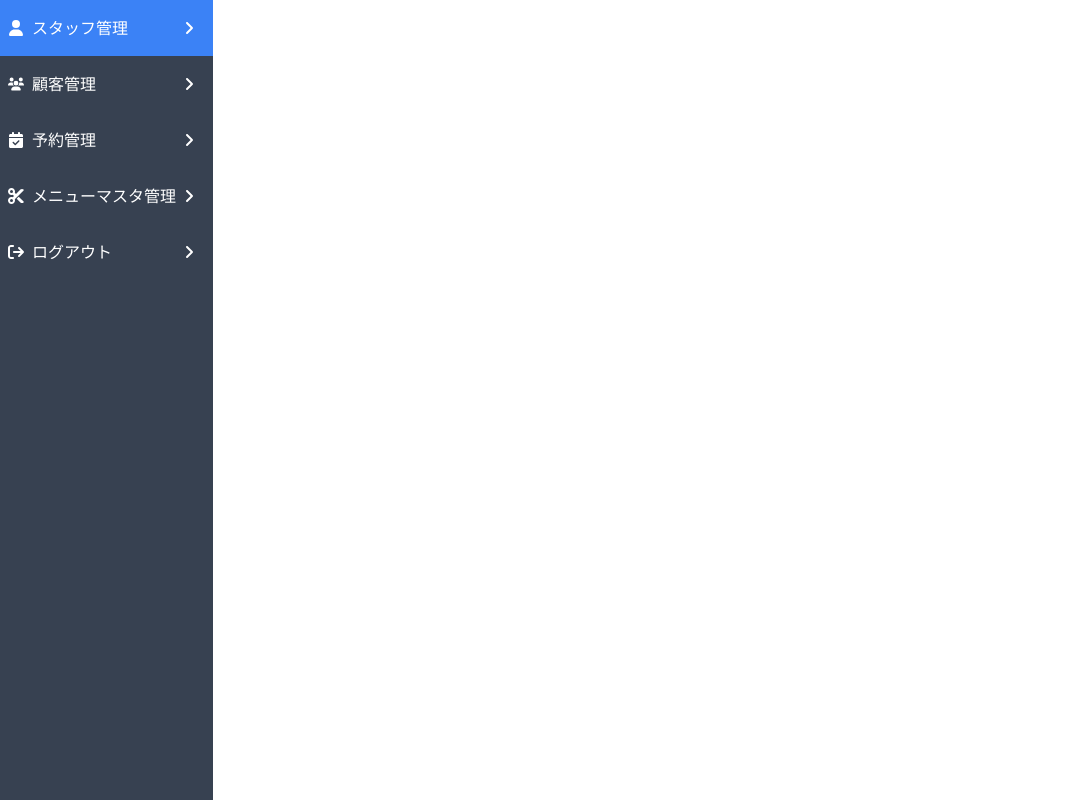
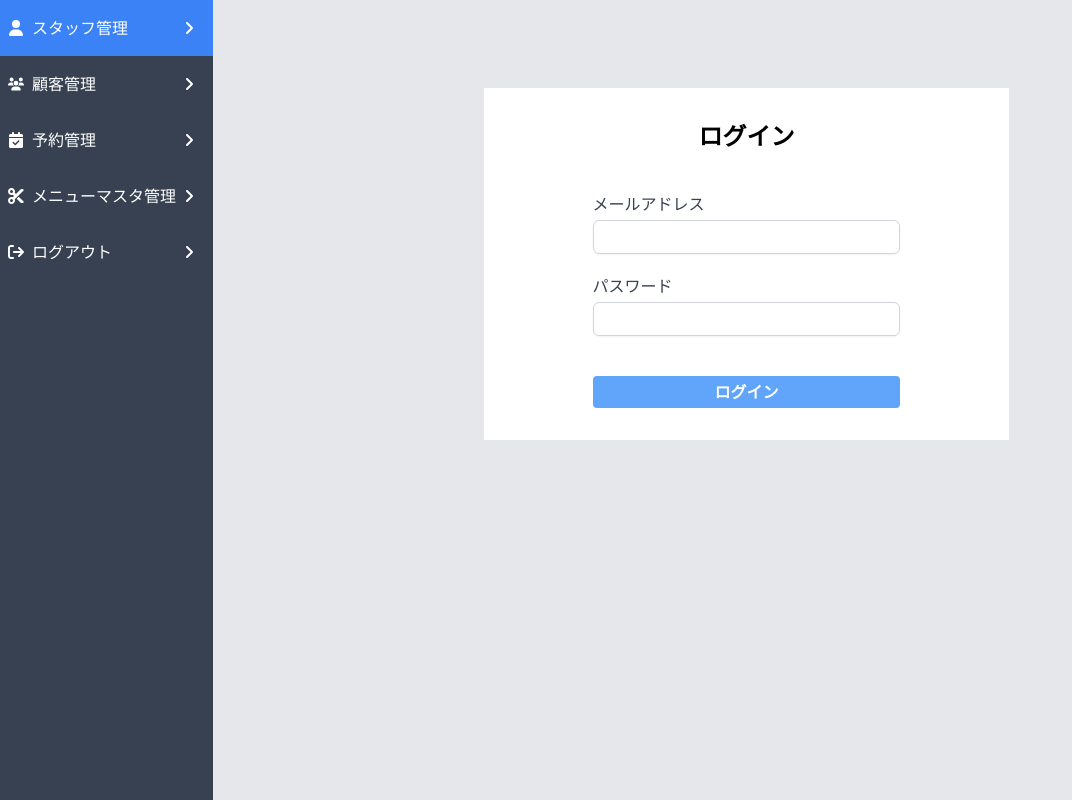
Before and after one commit to 75ks/2022-front, a Vue app: page /login in a window 1280 px wide. Shown: the whole page, without its empty margins (0-1072 px from the left). Built offline with nearby package versions, Linux system fonts and the light colour scheme.

Commit message:
ログイン画面を作成した

```diff
--- /dev/null
+++ b/src/components/Common/EmailInput.vue
@@ -0,0 +1,77 @@
+<template>
+  <div
+    :class="sideBySideFlg ? 'flex justify-between items-center': ''"
+  >
+    <label
+      v-if="label"
+      :for="uniqueId"
+      class="font-medium text-gray-700"
+      :class="[`text-${size}`]"
+    >
+      {{ label }}<span v-if="requiredFlg" class="text-red-600">*</span>
+    </label>
+    <div
+      class="mt-1 rounded-md shadow-sm"
+      :class="sideBySideFlg ? inputWidth : 'w-full'"
+    >
+      <input
+        type="email"
+        :id="uniqueId"
+        v-model="inputValue"
+        class="w-full px-2 py-1 text-gray-700 border border-gray-300 rounded-md focus:outline outline-blue-300"
+        :class="[`text-${size}`, disableFlg ? 'bg-gray-300' : requiredFlg ? 'bg-yellow-100' : '']"
+        :disabled="disableFlg"
+      />
+    </div>
+  </div>
+</template>
+
+<script setup lang="ts">
+import { computed } from 'vue';
+
+interface Props {
+  /** 入力値 */
+  inputValue: string;
+  /** 任意のラベル名 */
+  label?: string;
+  /** ラベルと入力欄横並びフラグ */
+  sideBySideFlg?: boolean;
+  /** 入力欄の幅 */
+  inputWidth?: string;
+  /** サイズ */
+  size?: string;
+  /** 必須フラグ */
+  requiredFlg?: boolean;
+  /** 無効フラグ */
+  disableFlg?: boolean;
+}
+
+interface Emits {
+  (e: 'update:inputValue', value: string): string;
+}
+
+const props = withDefaults(defineProps<Props>(), {
+  label: '',
+  sideBySideFlg: false,
+  inputWidth: 'w-3/4',
+  size: 'md',
+  requiredFlg: false,
+  disableFlg: false
+});
+const emits = defineEmits<Emits>();
+
+const inputValue = computed({
+  get: () => props.inputValue,
+  set: (value) => {
+    emits('update:inputValue', value);
+  }
+});
+
+/** ユニークID */
+const uniqueId = computed(() => {
+  return Math.random().toString(32).substring(2);
+});
+
+</script>
+
+<style></style>
--- /dev/null
+++ b/src/components/Common/PasswordInput.vue
@@ -0,0 +1,77 @@
+<template>
+  <div
+    :class="sideBySideFlg ? 'flex justify-between items-center': ''"
+  >
+    <label
+      v-if="label"
+      :for="uniqueId"
+      class="font-medium text-gray-700"
+      :class="[`text-${size}`]"
+    >
+      {{ label }}<span v-if="requiredFlg" class="text-red-600">*</span>
+    </label>
+    <div
+      class="mt-1 rounded-md shadow-sm"
+      :class="sideBySideFlg ? inputWidth : 'w-full'"
+    >
+      <input
+        type="password"
+        :id="uniqueId"
+        v-model="inputValue"
+        class="w-full px-2 py-1 text-gray-700 border border-gray-300 rounded-md focus:outline outline-blue-300"
+        :class="[`text-${size}`, disableFlg ? 'bg-gray-300' : requiredFlg ? 'bg-yellow-100' : '']"
+        :disabled="disableFlg"
+      />
+    </div>
+  </div>
+</template>
+
+<script setup lang="ts">
+import { computed } from 'vue';
+
+interface Props {
+  /** 入力値 */
+  inputValue: string;
+  /** 任意のラベル名 */
+  label?: string;
+  /** ラベルと入力欄横並びフラグ */
+  sideBySideFlg?: boolean;
+  /** 入力欄の幅 */
+  inputWidth?: string;
+  /** サイズ */
+  size?: string;
+  /** 必須フラグ */
+  requiredFlg?: boolean;
+  /** 無効フラグ */
+  disableFlg?: boolean;
+}
+
+interface Emits {
+  (e: 'update:inputValue', value: string): string;
+}
+
+const props = withDefaults(defineProps<Props>(), {
+  label: '',
+  sideBySideFlg: false,
+  inputWidth: 'w-3/4',
+  size: 'md',
+  requiredFlg: false,
+  disableFlg: false
+});
+const emits = defineEmits<Emits>();
+
+const inputValue = computed({
+  get: () => props.inputValue,
+  set: (value) => {
+    emits('update:inputValue', value);
+  }
+});
+
+/** ユニークID */
+const uniqueId = computed(() => {
+  return Math.random().toString(32).substring(2);
+});
+
+</script>
+
+<style></style>
--- a/src/components/Common/SideBar.vue
+++ b/src/components/Common/SideBar.vue
@@ -28,7 +28,7 @@
       </div>
       <font-awesome-icon :icon="['fas', 'angle-right']" class="w-4 h-4 pr-2 font-black" />
     </router-link>
-    <router-link to="/" class="flex justify-between items-center px-2 py-4 hover:bg-blue-500">
+    <router-link to="/login" class="flex justify-between items-center px-2 py-4 hover:bg-blue-500">
       <div class="flex items-center">
         <font-awesome-icon :icon="['fas', 'arrow-right-from-bracket']" class="w-4 h-4 pr-2 font-black" />
         <p>ログアウト</p>
--- /dev/null
+++ b/src/models/Authorization.ts
@@ -0,0 +1,6 @@
+export class Authorization {
+  /** スタッフID */
+  stuffId: number | null = null;
+  /** JWT */
+  jwt: string = '';
+}
--- /dev/null
+++ b/src/models/form/Login.ts
@@ -0,0 +1,6 @@
+export interface Login {
+  /** メールアドレス */
+  email: string;
+  /** パスワード */
+  password: string;
+}
--- a/src/router/index.ts
+++ b/src/router/index.ts
@@ -1,6 +1,7 @@
 import * as vueRouter from "vue-router";
 import Test from '../views/Test.vue';
 import ReserveList from '../views/ReserveList.vue';
+import Login from '../views/Login.vue';
 
 const routes = [
   {
@@ -11,6 +12,10 @@ const routes = [
     path: "/reserveList",
     component: ReserveList,
   },
+  {
+    path: "/login",
+    component: Login,
+  },
 ];
 
 const router = vueRouter.createRouter({
--- /dev/null
+++ b/src/store/authorization.ts
@@ -0,0 +1,32 @@
+import { defineStore } from 'pinia';
+import { Authorization } from '../models/Authorization';
+import { Login } from '../models/form/Login';
+import axios from '../plugins/axios';
+
+export const useAuthorizationStore = defineStore({
+  id: "authorization",
+  state: () => ({
+    authorization: new Authorization() as Authorization
+  }),
+  getters: {
+    getAuthorization(state): Authorization {
+      return state.authorization;
+    },
+  },
+  actions: {
+    async fetchSignUp(reqForm: string): Promise<void> {
+      const { data } = await axios.post("/signUp/", reqForm);
+      this.addAuthorization(data);
+    },
+    async fetchLogin(reqForm: Login): Promise<void> {
+      const { data } = await axios.post("/login/", reqForm);
+      this.addAuthorization(data);
+    },
+    addAuthorization(obj: Authorization): void {
+      Object.assign(this.authorization, obj);
+    },
+    resetAuthorization(): void {
+      Object.assign(this.authorization, new Authorization);
+    }
+  },
+})
--- /dev/null
+++ b/src/views/Login.vue
@@ -0,0 +1,51 @@
+<template>
+  <div class="w-full">
+    <div class="w-1/2 m-auto p-8 mt-20 bg-white">
+      <p class="pb-10 text-center font-bold text-2xl">ログイン</p>
+      <div class="w-2/3 m-auto pb-5">
+        <EmailInput
+          v-model:input-value="form.email"
+          label="メールアドレス"
+        />
+      </div>
+      <div class="w-2/3 m-auto pb-10">
+        <PasswordInput
+          v-model:input-value="form.password"
+          label="パスワード"
+        />
+      </div>
+      <div class="w-2/3 m-auto text-center">
+        <CustomButton
+          class="w-full"
+          :button-name="'ログイン'"
+          :button-color-number='1'
+          @click="login"
+        />
+      </div>
+    </div>
+  </div>
+</template>
+
+<script setup lang="ts">
+import { reactive } from 'vue';
+import EmailInput from '../components/Common/EmailInput.vue';
+import PasswordInput from '../components/Common/PasswordInput.vue';
+import CustomButton from '../components/Common/CustomButton.vue';
+import { Login } from '../models/form/Login';
+import { useAuthorizationStore } from '../store/authorization';
+
+const authorizationStore = useAuthorizationStore();
+
+const form = reactive<Login>({
+  email: '',
+  password: ''
+});
+
+/** 「ログイン」クリックイベント(ログイン処理をする) */
+const login = () => {
+  authorizationStore.fetchLogin(form);
+}
+</script>
+
+<style>
+</style>
```
